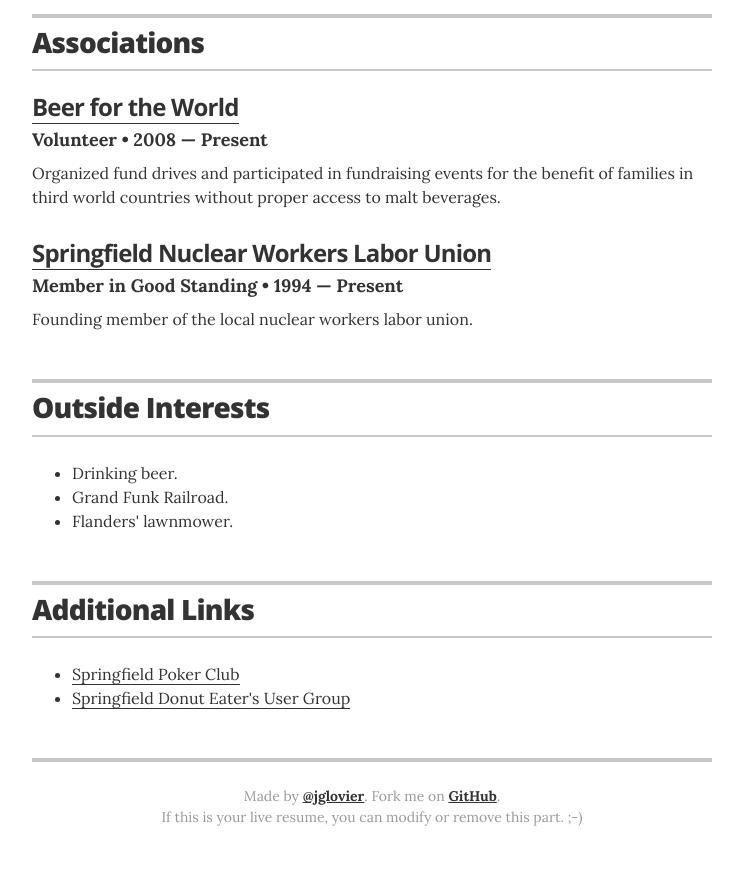
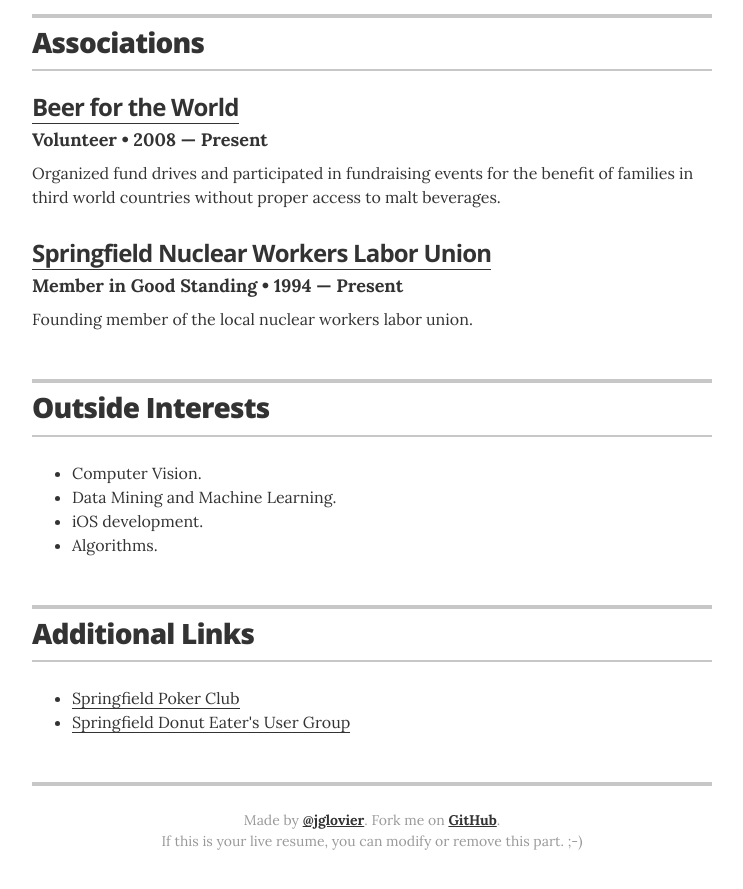
Before and after one commit to Yuyang105/Yuyang105.github.io, a Jekyll site: the page built from index.html, in a window 1280 px wide and 900 px high, scrolled down 3234 px. Shown: the top 889 px of the window, without its empty margins (268-1011 px from the left). Built offline with Jekyll 4.4.1, drawn with Linux system fonts in a browser that asks for light colours.

Commit message:
Update interests.yml

```diff
--- a/_data/interests.yml
+++ b/_data/interests.yml
@@ -1,4 +1,5 @@
 # Interests
-- description: Drinking beer.
-- description: Grand Funk Railroad.
-- description: Flanders' lawnmower.
+- description: Computer Vision.
+- description: Data Mining and Machine Learning.
+- description: iOS development.
+- description: Algorithms.
```
